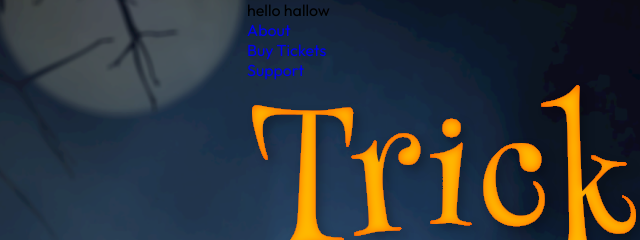
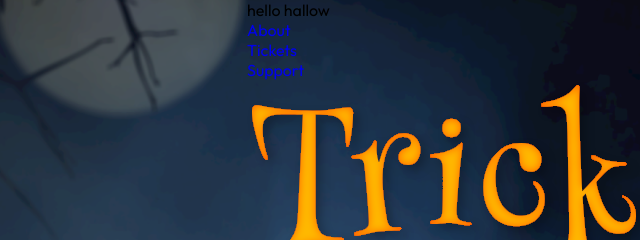
Before and after one commit to evelynlacerda/trickortreat, a plain HTML site: page index.html in a window 1280 px wide. Shown: the top 240 px of the page, 90-730 px from the left. Drawn offline with Linux system fonts and the light colour scheme.

Commit message:
Commit to token

```diff
--- a/index.html
+++ b/index.html
@@ -28,7 +28,7 @@
                         <a href="about.html">About</a>
                     </li>
                     <li>
-                        <a href="tickets.html">Buy Tickets</a>
+                        <a href="tickets.html">Tickets</a>
                     </li>
                     <li>
                         <a href="support.html">Support</a>
```
